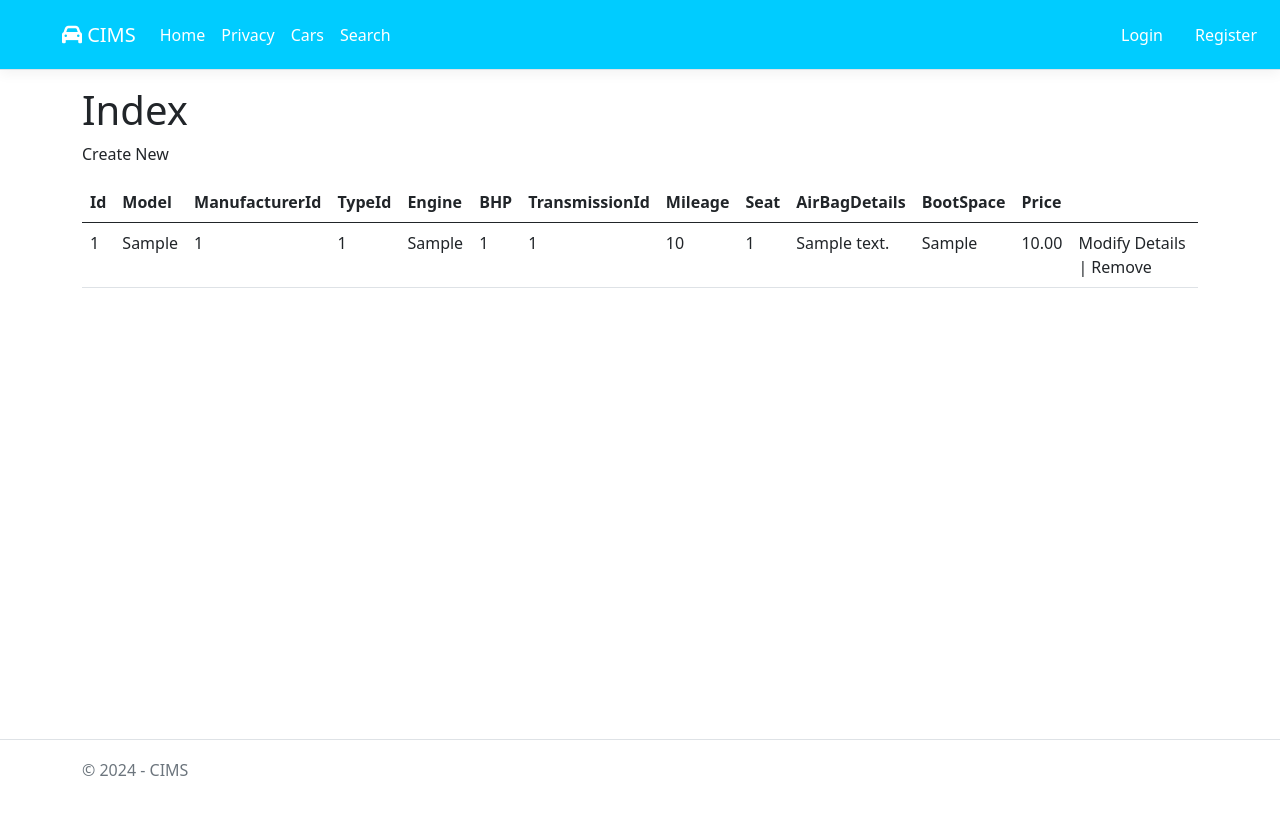
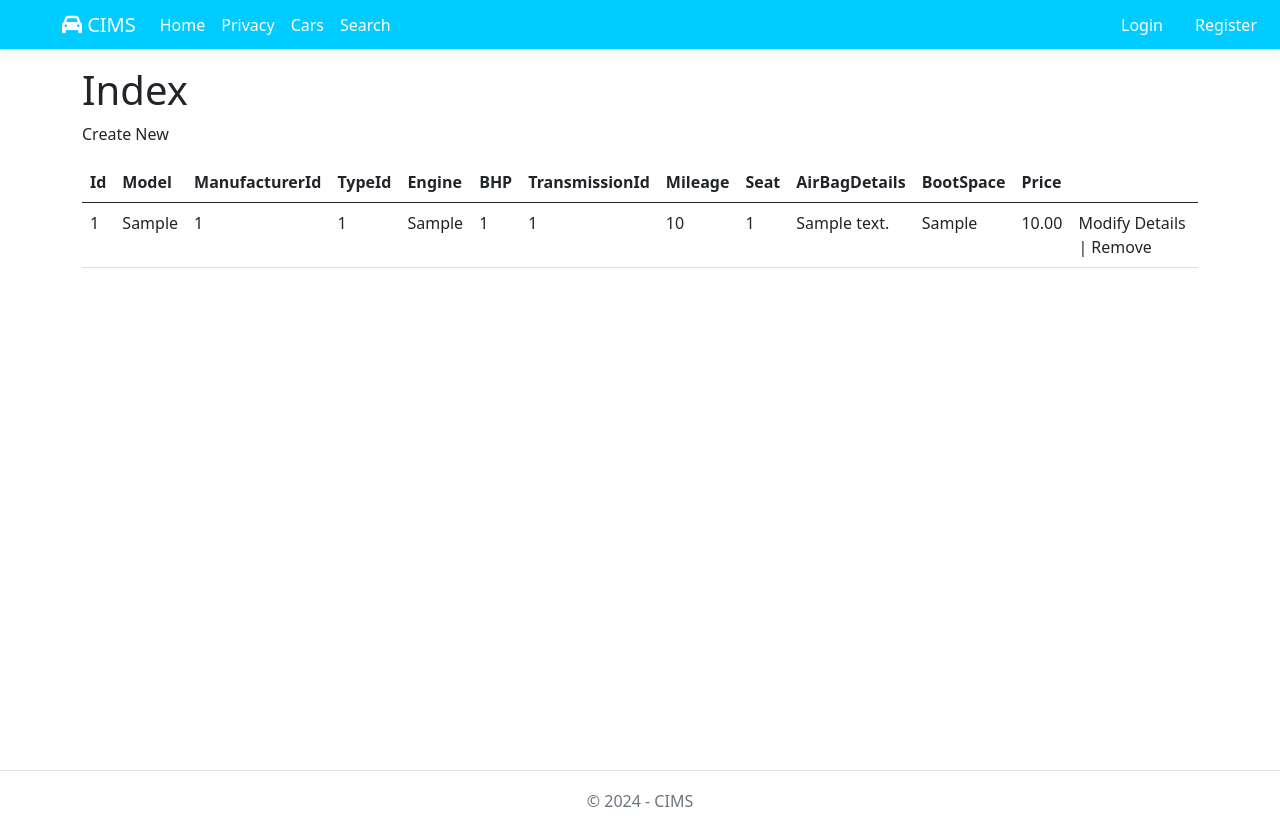
Before and after one commit to HP1502/CarInformationManagementSystem, an ASP.NET Core app: page /Cars in a window 1280 px wide. Before the commit the page ends 776 px from the top, so only its background shows below. Run offline with ASP.NET Core 8, Linux system fonts and the light colour scheme; tables that the repository leaves empty hold one stand-in row (values such as "Sample post"); style sheets or scripts are compiled from the project's sources.

Commit message:
Update _Layout.cshtml

```diff
--- a/CarManagement/Views/Shared/_Layout.cshtml
+++ b/CarManagement/Views/Shared/_Layout.cshtml
@@ -13,7 +13,7 @@
         .navbar {
             /*background: #712cf9;*/
             background: #00ccff;
-            height: 70px;
+            height: 50px;
         }
 
         .navbar-brand i, .navbar-light .navbar-brand {
@@ -104,8 +104,8 @@
         </main>
     </div>
 
-    <footer class="border-top footer text-muted">
-        <div class="container">
+    <footer class="border-top footer text-muted" style="height: 30px;">
+        <div class="container" style="align-items: baseline;text-align: center;">
             &copy; 2024 - CIMS
         </div>
     </footer>
```
